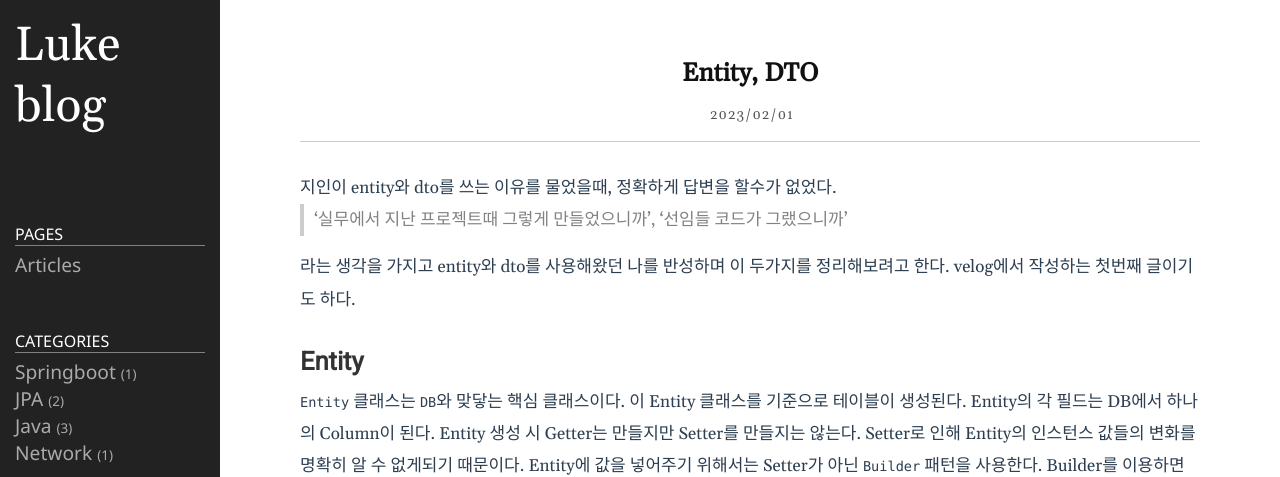
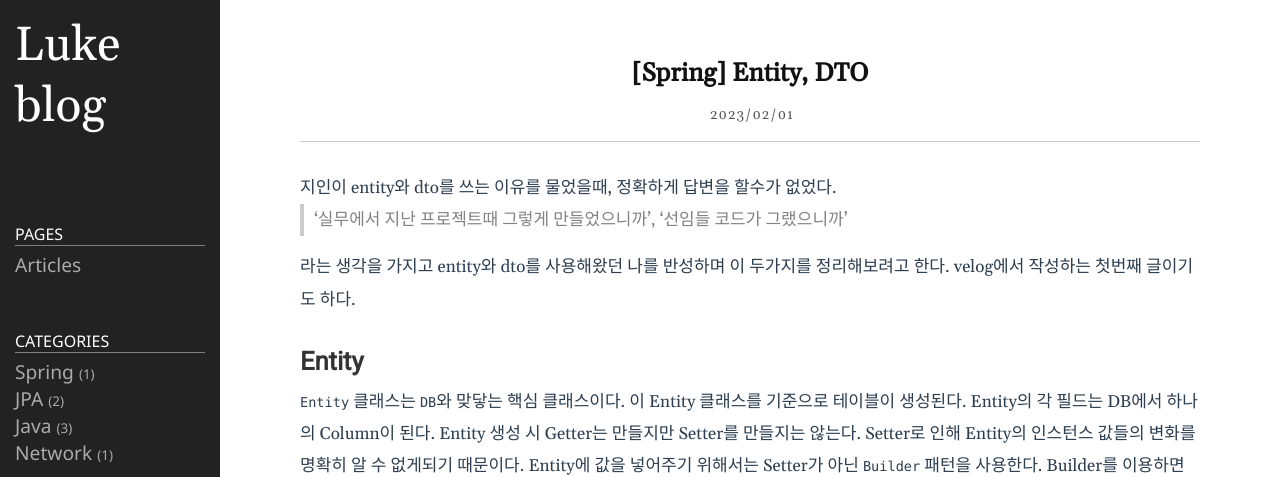
Before and after one commit to luke-jeong/luke-jeong.github.io, a Jekyll site: the page built from _posts/2023-02-01-ENTITY-and-DTO.md, in a window 1280 px wide. Shown: the top 477 px of the page. Built offline with Jekyll 4.4.1, drawn with Linux system fonts in a browser that asks for light colours.

Commit message:
Update 2023-02-01-ENTITY-and-DTO.md

```diff
--- a/_posts/2023-02-01-ENTITY-and-DTO.md
+++ b/_posts/2023-02-01-ENTITY-and-DTO.md
@@ -1,8 +1,8 @@
 ---
 layout: post
-title:  "Entity, DTO"
+title:  "[Spring] Entity, DTO"
 date:   2023-02-01 19:00:00 +0900
-categories: springboot
+categories: spring
 ---
 
 지인이 entity와 dto를 쓰는 이유를 물었을때, 정확하게 답변을 할수가 없었다.
```
